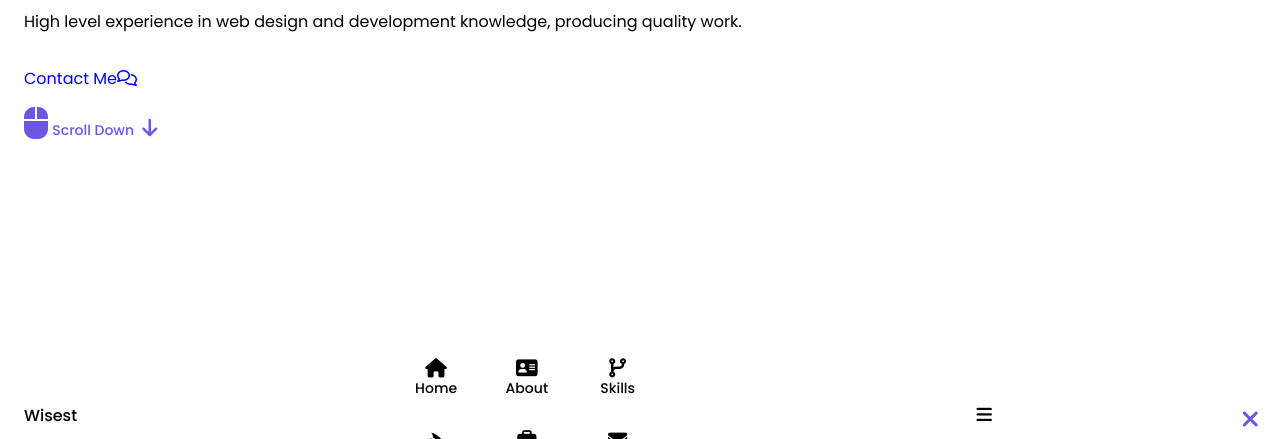
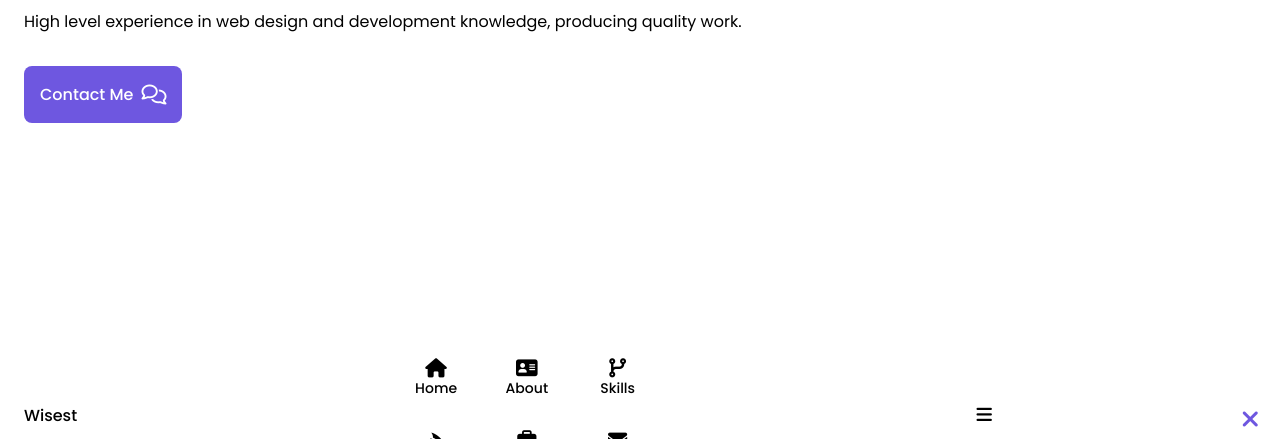
Before and after one commit to wisestme/portfolio_wisest, a plain HTML site: page index.html in a window 1280 px wide. Shown: the part 361-800 px from the top of the page. Drawn offline with Linux system fonts and the light colour scheme.

Commit message:
hide button

```diff
--- a/assets/css/main.css
+++ b/assets/css/main.css
@@ -279,6 +279,9 @@ img {
   margin-bottom: var(--mb-2);
 }
 
+.home__scroll {
+  display: none;
+}
 .home__scroll-button {
   color: var(--first-color);
   transition: 0.3s;
@@ -302,3 +305,28 @@ img {
 .home__scroll-arrow {
   font-size: 1.25rem;
 }
+
+/* Buttons */
+.button {
+  display: inline-block;
+  background-color: var(--first-color);
+  color: #fff;
+  padding: 1rem;
+  border-radius: 0.5rem;
+  font-weight: var(--font-medium);
+}
+
+.button:hover {
+  background-color: var(--first-color-alt);
+}
+
+.button__icon {
+  font-size: 1.25rem;
+  margin-left: var(--mb-0-5);
+  transition: 0.3s;
+}
+
+.button--flex {
+  display: inline-flex;
+  align-items: center;
+}
```
